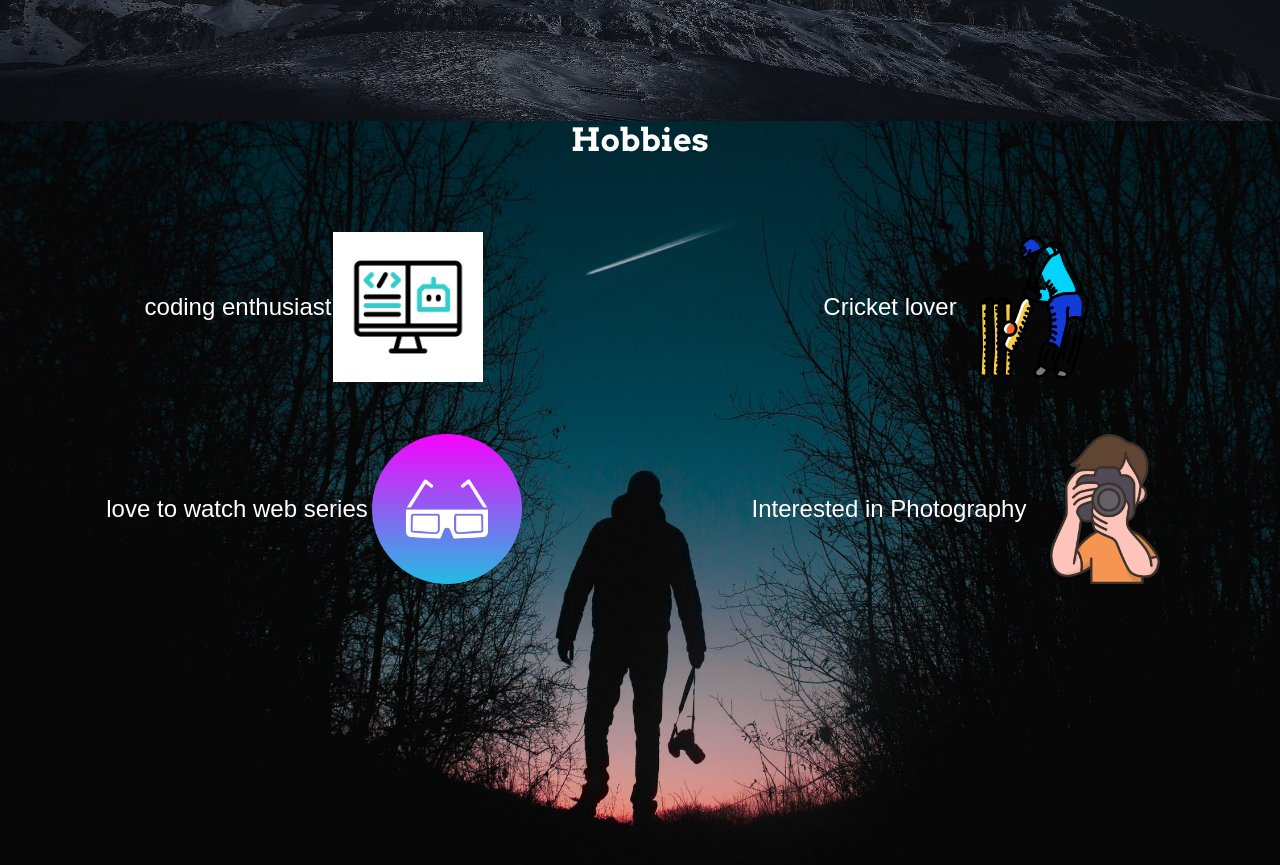
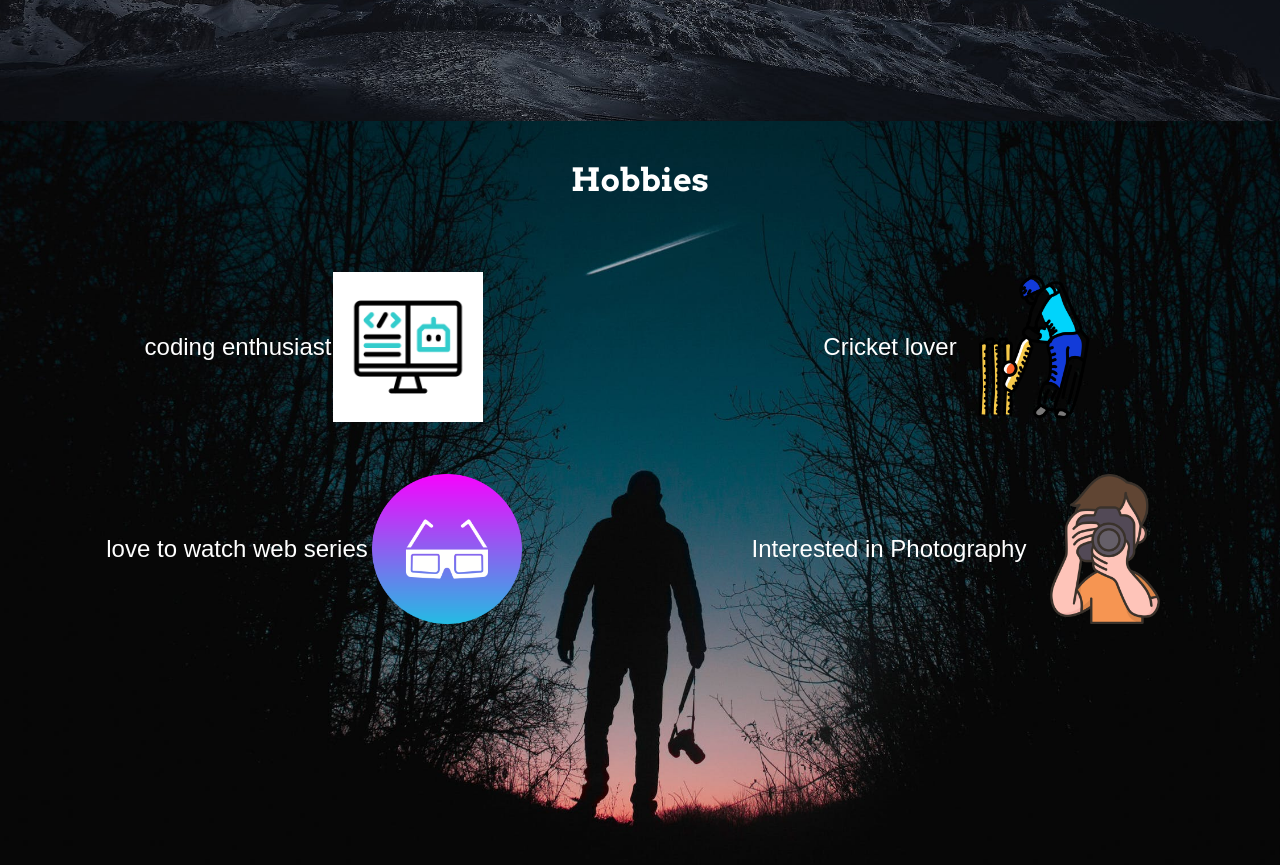
Before and after one commit to Bvishnuchowdary/vishnu-s_website, a plain HTML site: page index.html in a window 1280 px wide. Shown: the part 2340-3205 px from the top of the page. Drawn offline with nearby package versions, Linux system fonts and the light colour scheme; a web font is replaced by a local one.

Commit message:
Update index.html

```diff
--- a/index.html
+++ b/index.html
@@ -210,7 +210,7 @@
 
           <div class="Hobbies">
 
-            <h2 style="text-align: center;">Hobbies</h2>
+            <h2 style="text-align: center; padding-top: 40px;">Hobbies</h2>
 
               <div class="row" style="padding-top: 5%;">
                   <div class="col-lg-6 col-md-12 ">
```
